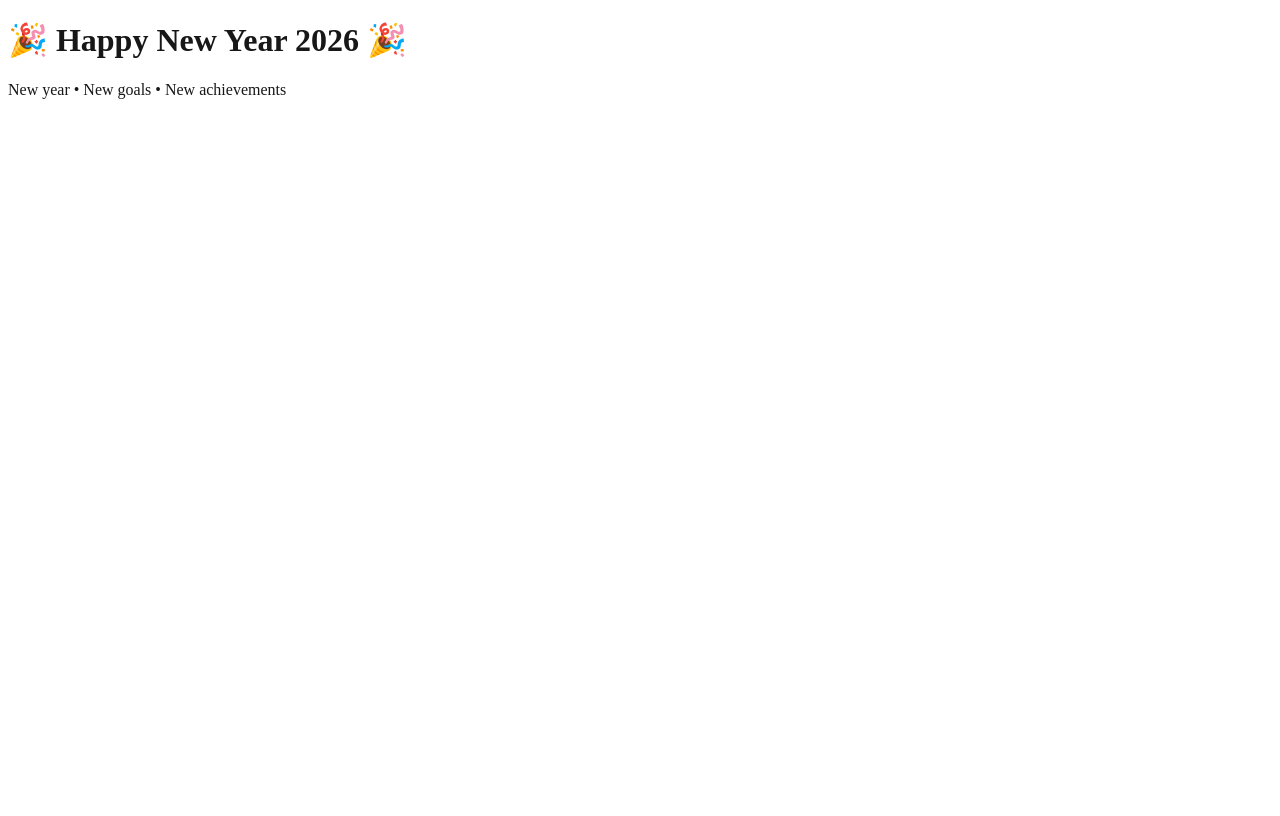
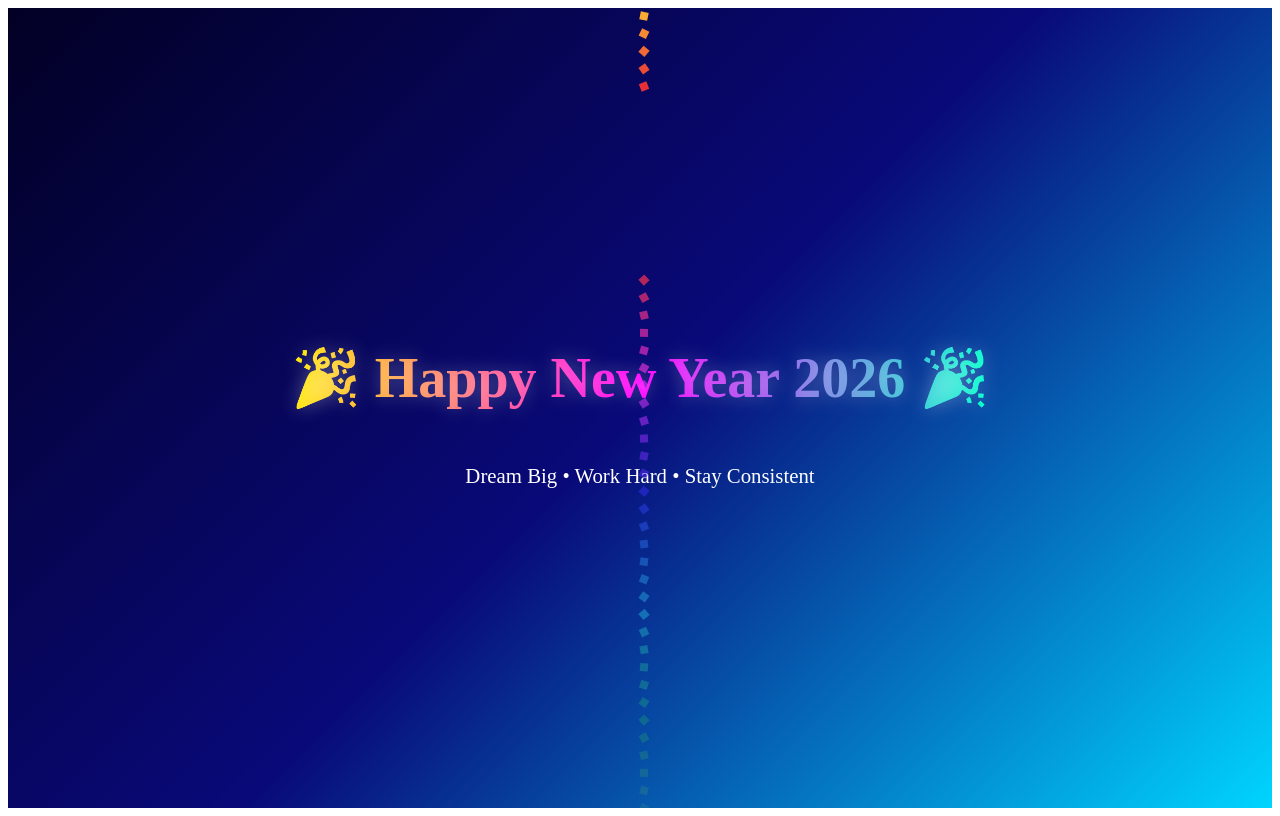
Before and after one commit to Omkar9689/Simple-NextJS-App, a Next.js app: page / in a window 1280 px wide. Built offline with nearby package versions, Linux system fonts and the light colour scheme.

Commit message:
Checking CI/CD Run 10

```diff
--- a/app/globals.css
+++ b/app/globals.css
@@ -1,9 +1,50 @@
-:root {
-  --background: #ffffff;
-  --foreground: #171717;
+.ny-container {
+  height: 100vh;
+  background: linear-gradient(135deg, #020024, #090979, #00d4ff);
+  display: flex;
+  flex-direction: column;
+  justify-content: center;
+  align-items: center;
+  text-align: center;
+  overflow: hidden;
+  position: relative;
 }
 
-body {
-  background: var(--background);
-  color: var(--foreground);
+.ny-title {
+  font-size: 3.5rem;
+  font-weight: bold;
+  background: linear-gradient(90deg, #ffea00, #ff00ff, #00ffcc);
+  -webkit-background-clip: text;
+  -webkit-text-fill-color: transparent;
+  text-shadow: 0 0 20px rgba(255, 255, 255, 0.3);
 }
+
+.ny-subtitle {
+  margin-top: 15px;
+  font-size: 1.3rem;
+  color: #ffffff;
+  opacity: 0.9;
+}
+
+/* 🎊 Confetti Animation */
+.confetti span {
+  position: absolute;
+  width: 8px;
+  height: 8px;
+  background: hsl(calc(360 * var(--i) / 40), 100%, 60%);
+  top: -10px;
+  left: calc(100% * random());
+  animation: fall 5s linear infinite;
+  animation-delay: calc(var(--i) * 0.1s);
+}
+
+@keyframes fall {
+  0% {
+    transform: translateY(0) rotate(0deg);
+    opacity: 1;
+  }
+  100% {
+    transform: translateY(110vh) rotate(720deg);
+    opacity: 0;
+  }
+}
--- a/app/page.tsx
+++ b/app/page.tsx
@@ -5,28 +5,28 @@ import "./globals.css";
 
 export default function NewYearPage() {
   return (
-    <div className="container">
+    <div className="ny-container">
       <motion.h1
-        initial={{ scale: 0, opacity: 0 }}
+        initial={{ scale: 0.5, opacity: 0 }}
         animate={{ scale: 1, opacity: 1 }}
         transition={{ duration: 1 }}
-        className="title"
+        className="ny-title"
       >
         🎉 Happy New Year 2026 🎉
       </motion.h1>
 
       <motion.p
-        initial={{ y: 50, opacity: 0 }}
+        initial={{ y: 30, opacity: 0 }}
         animate={{ y: 0, opacity: 1 }}
-        transition={{ delay: 0.5 }}
-        className="subtitle"
+        transition={{ delay: 0.6 }}
+        className="ny-subtitle"
       >
-        New year • New goals • New achievements
+        Dream Big • Work Hard • Stay Consistent
       </motion.p>
 
-      <div className="fireworks">
-        {[...Array(20)].map((_, i) => (
-          <span key={i} />
+      <div className="confetti">
+        {Array.from({ length: 40 }).map((_, i) => (
+          <span key={i} style={{ "--i": i } as React.CSSProperties} />
         ))}
       </div>
     </div>
```
